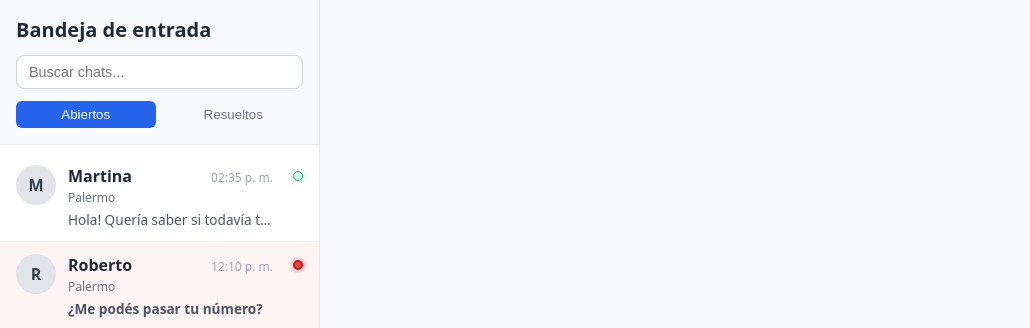
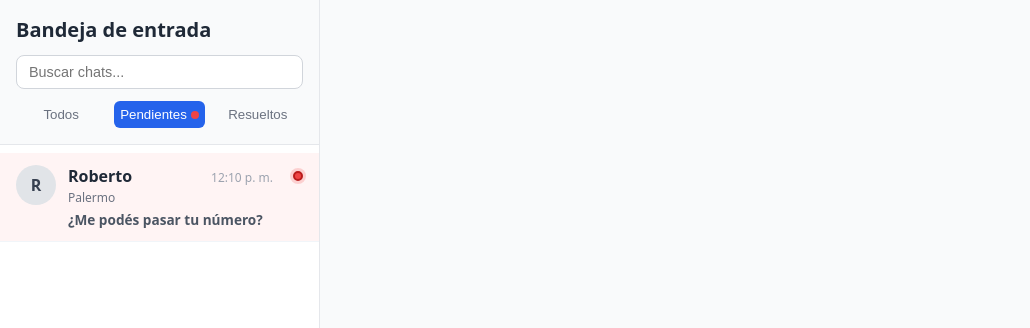
Before and after one commit to DeSetaLautaro/crm-wpp, a plain HTML site: page index.html in a window 1280 px wide. Shown: the top 328 px of the page, without its empty margins (0-1030 px from the left). Drawn offline with Linux system fonts and the light colour scheme.

Commit message:
feat: agregar filtros de chats pendientes y resueltos
Co-authored-by: aider (deepseek/deepseek-reasoner) <aider@aider.chat>

```diff
--- a/index.html
+++ b/index.html
@@ -16,8 +16,12 @@
           <input type="search" id="buscador" placeholder="Buscar chats...">
         </div>
         <div class="pestanas">
-          <button class="pestana activa" data-pestana="Abierto">Abiertos</button>
-          <button class="pestana" data-pestana="Resuelto">Resueltos</button>
+          <button class="pestana" data-pestana="todos">Todos</button>
+          <button class="pestana activa" data-pestana="pendientes">
+            Pendientes
+            <span class="pestana-alerta"></span>
+          </button>
+          <button class="pestana" data-pestana="resueltos">Resueltos</button>
         </div>
       </div>
       <div id="lista-chats" class="lista-chats">
--- a/panel.js
+++ b/panel.js
@@ -88,7 +88,7 @@ const MOCK_MENSAJES = [
 ];
 
 // ===== Estado global =====
-let pestanaActiva = 'Abierto';
+let pestanaActiva = 'pendientes';
 let chatActivoId = null;
 
 // ===== Helpers =====
@@ -115,7 +115,16 @@ function formatearFechaTooltip(fecha) {
 // ===== Renderers =====
 function renderListaChats() {
   const container = document.getElementById('lista-chats');
-  const filtrados = MOCK_CONVERSACIONES.filter(c => c.estado === pestanaActiva);
+  let filtrados;
+  if (pestanaActiva === 'todos') {
+    filtrados = MOCK_CONVERSACIONES.filter(c => c.estado === 'Abierto');
+  } else if (pestanaActiva === 'pendientes') {
+    filtrados = MOCK_CONVERSACIONES.filter(c => c.estado === 'Abierto' && !c.botActivo);
+  } else if (pestanaActiva === 'resueltos') {
+    filtrados = MOCK_CONVERSACIONES.filter(c => c.estado === 'Resuelto');
+  } else {
+    filtrados = MOCK_CONVERSACIONES.filter(c => c.estado === 'Abierto');
+  }
 
   container.innerHTML = filtrados.map(conv => {
     const contacto = getContactoPorId(conv.contactoId);
--- a/style.css
+++ b/style.css
@@ -81,6 +81,18 @@ body {
   font-weight: 500;
   cursor: pointer;
   transition: background 0.2s, color 0.2s;
+  display: flex;
+  align-items: center;
+  justify-content: center;
+  gap: 4px;
+}
+
+.pestana-alerta {
+  width: 8px;
+  height: 8px;
+  border-radius: 50%;
+  background: #EF4444;
+  display: inline-block;
 }
 
 .pestana:hover {
```
